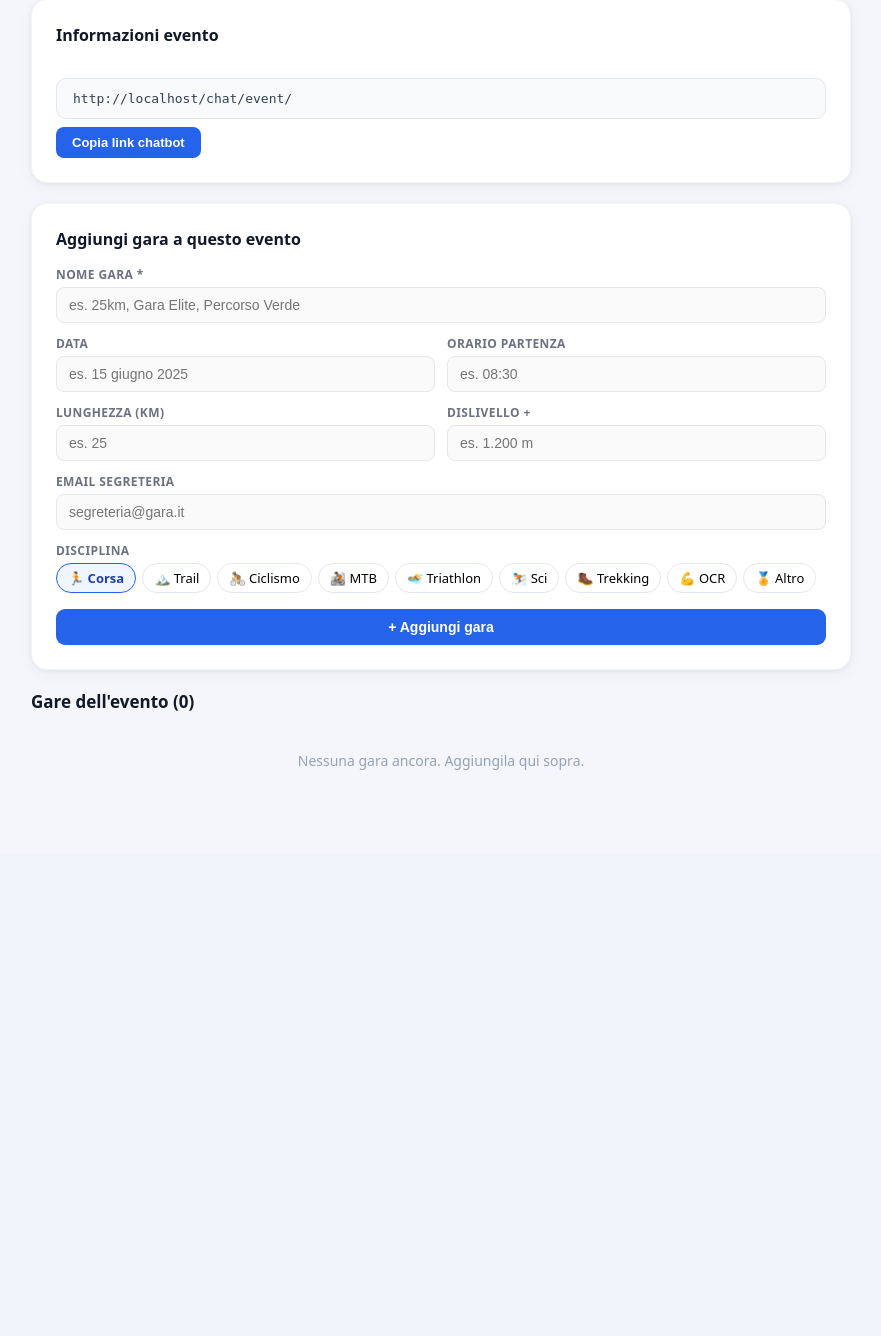
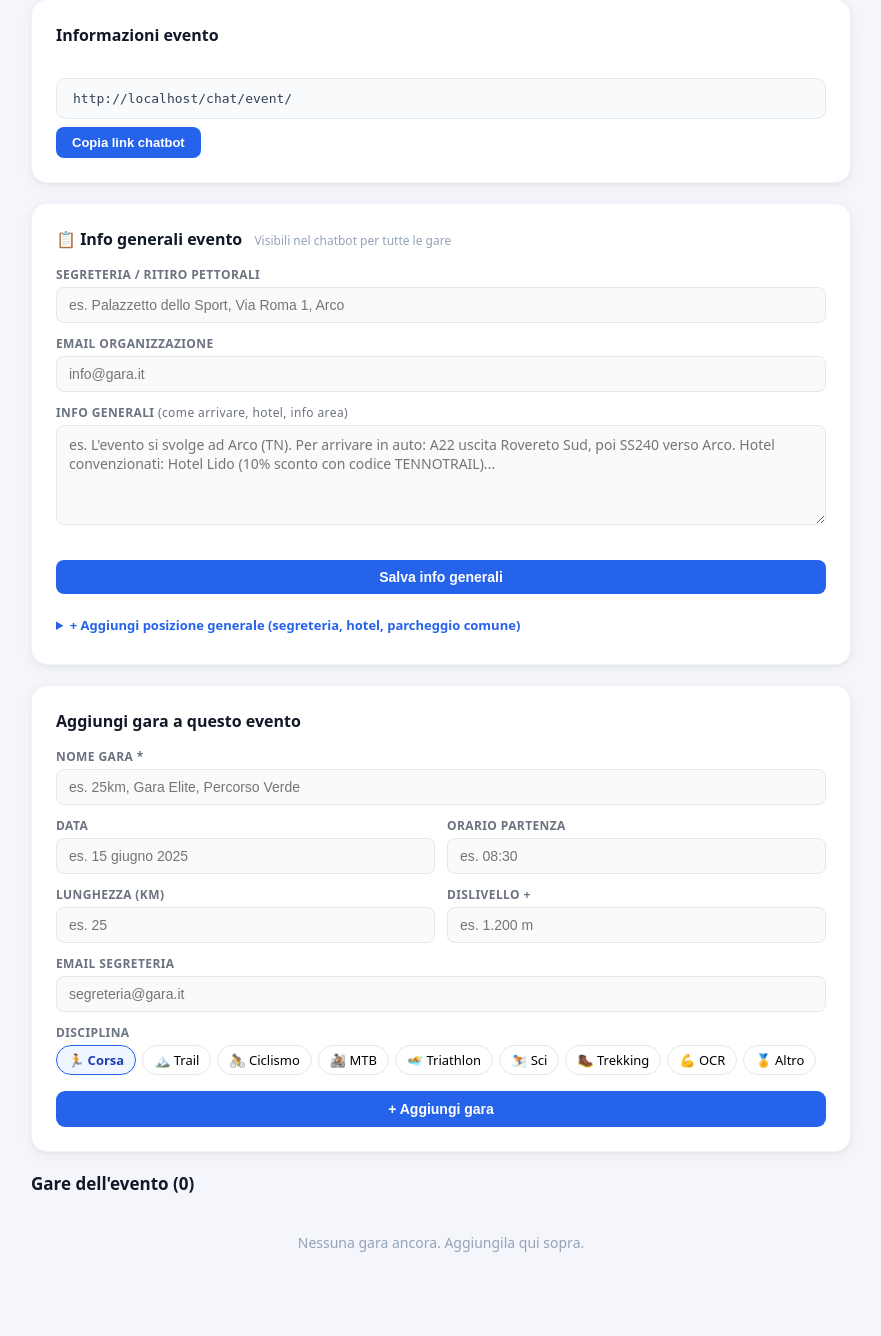
Before and after one commit to giacomonalesso93-maker/racebot-backend, a FastAPI app: template templates/event_detail.html in a window 1280 px wide. Shown: the part 101-1437 px from the top of the page, without its empty margins (199-1080 px from the left). Before the commit the page ends 871 px from the top, so only its background shows below. Run offline with FastAPI, Linux system fonts and the light colour scheme; the template is opened without the code that fills it, so the values that code supplies are empty.

Commit message:
Info generali evento: segreteria, posizioni condivise, contesto chatbot

```diff
--- a/main.py
+++ b/main.py
@@ -265,7 +265,54 @@ def edit_event(
         "location": location or None,
         "sport_type": sport_type or None,
     }).eq("id", event_id).execute()
-    return RedirectResponse(url="/dashboard?ok=Evento+aggiornato", status_code=303)
+    return RedirectResponse(url=f"/dashboard/events/{event_id}?ok=Evento+aggiornato", status_code=303)
+
+
+@app.post("/api/events/{event_id}/general-info")
+async def save_event_general_info(
+    event_id: str,
+    general_info: str = Form(""),
+    secretary_location: str = Form(""),
+    secretary_email: str = Form(""),
+    session: str = Cookie(default=None)
+):
+    organizer = get_current_organizer(session) if session else None
+    if not organizer:
+        raise HTTPException(status_code=401, detail="Non autenticato")
+    supabase.table("events").update({
+        "general_info": general_info or None,
+        "secretary_location": secretary_location or None,
+        "secretary_email": secretary_email or None,
+    }).eq("id", event_id).execute()
+    return RedirectResponse(url=f"/dashboard/events/{event_id}?ok=Info+generali+salvate", status_code=303)
+
+
+@app.post("/api/events/{event_id}/locations")
+async def add_event_location(
+    event_id: str,
+    name: str = Form(...),
+    type: str = Form("altro"),
+    notes: str = Form(""),
+    google_maps_url: str = Form(""),
+    lat: str = Form(""),
+    lng: str = Form(""),
+    session: str = Cookie(default=None)
+):
+    organizer = get_current_organizer(session) if session else None
+    if not organizer:
+        raise HTTPException(status_code=401, detail="Non autenticato")
+    supabase.table("locations").insert({
+        "id": str(uuid.uuid4()),
+        "event_id": event_id,
+        "race_id": None,
+        "name": name,
+        "type": type,
+        "notes": notes or None,
+        "google_maps_url": google_maps_url or None,
+        "lat": float(lat) if lat else None,
+        "lng": float(lng) if lng else None,
+    }).execute()
+    return RedirectResponse(url=f"/dashboard/events/{event_id}?ok=Posizione+aggiunta", status_code=303)
 
 
 @app.post("/api/races/{race_id}/delete")
@@ -452,19 +499,48 @@ async def ask_question(
         chunks = []
 
     locs = get_locations(race_id)
-    location_context = ""
-    if locs:
-        lines = ["Posizioni e punti logistici della gara (IMPORTANTE: quando menzioni una posizione che ha un link mappa, includi SEMPRE il link esatto nella risposta):"]
-        for loc in locs:
+
+    # Recupera anche posizioni a livello evento (segreteria, hotel, info generali)
+    event_id = race.get("event_id")
+    event_locs = []
+    event_general_info = ""
+    if event_id:
+        event_data = supabase.table("events").select("general_info,secretary_location,secretary_email,name").eq("id", event_id).execute().data
+        if event_data:
+            ev = event_data[0]
+            if ev.get("general_info"):
+                event_general_info = f"Informazioni generali dell'evento {ev['name']}:\n{ev['general_info']}"
+            if ev.get("secretary_location"):
+                event_general_info += f"\nSegreteria/Ritiro pettorali: {ev['secretary_location']}"
+            if ev.get("secretary_email"):
+                event_general_info += f"\nEmail organizzazione: {ev['secretary_email']}"
+        event_locs_result = supabase.table("locations").select("*").eq("event_id", event_id).execute()
+        event_locs = event_locs_result.data or []
+
+    def build_location_context(locations, label):
+        if not locations:
+            return ""
+        lines = [f"{label}:"]
+        for loc in locations:
             line = f"- {loc['name']} ({loc['type']})"
             if loc.get("notes"):
                 line += f": {loc['notes']}"
             if loc.get("provisions"):
                 line += f" — Dotazione: {loc['provisions']}"
-            if loc.get("google_maps_url"):
-                line += f"\n  → LINK MAPPA DA INCLUDERE NELLA RISPOSTA: {loc['google_maps_url']}"
+            url = loc.get("google_maps_url")
+            if not url and loc.get("lat") and loc.get("lng"):
+                url = f"https://www.google.com/maps?q={loc['lat']},{loc['lng']}"
+            if url:
+                line += f"\n  → LINK MAPPA: {url}"
             lines.append(line)
-        location_context = "\n".join(lines)
+        return "\n".join(lines)
+
+    location_context = build_location_context(locs, "Posizioni specifiche della gara")
+    if event_locs:
+        event_loc_context = build_location_context(event_locs, "Posizioni generali dell'evento (segreteria, hotel, parcheggi comuni)")
+        location_context = event_loc_context + ("\n\n" + location_context if location_context else "")
+    if event_general_info:
+        location_context = event_general_info + ("\n\n" + location_context if location_context else "")
 
     qa_context = get_qa_context(race_id)
     race_info = {
@@ -493,9 +569,8 @@ async def ask_question(
     ]
 
     # Prepara dizionario posizioni con link per iniezione automatica
-    # Usa google_maps_url se disponibile, altrimenti genera da coordinate
     locs_with_links = {}
-    for loc in locs:
+    for loc in (locs + event_locs):
         url = loc.get("google_maps_url")
         if not url and loc.get("lat") and loc.get("lng"):
             url = f"https://www.google.com/maps?q={loc['lat']},{loc['lng']}"
@@ -1035,10 +1110,12 @@ def page_event_detail(request: Request, event_id: str, session: str = Cookie(def
         raise HTTPException(status_code=404)
     event = result.data[0]
     races = supabase.table("races").select("*").eq("event_id", event_id).execute().data or []
+    event_locations = supabase.table("locations").select("*").eq("event_id", event_id).execute().data or []
     return templates.TemplateResponse(request=request, name="event_detail.html", context={
         "organizer": organizer,
         "event": event,
-        "races": races
+        "races": races,
+        "event_locations": event_locations
     })
 
 
--- a/templates/event_detail.html
+++ b/templates/event_detail.html
@@ -148,6 +148,73 @@
       </div>
       <div class="link-box" id="event-link">{{ request.base_url }}chat/event/{{ event.id }}</div>
       <button class="copy-btn" onclick="copyLink()">Copia link chatbot</button>
+    </div>
+
+    <!-- INFO GENERALI EVENTO -->
+    <div class="card">
+      <h2>📋 Info generali evento <span style="font-size:12px;font-weight:400;color:#94a3b8;margin-left:8px;">Visibili nel chatbot per tutte le gare</span></h2>
+      <form method="POST" action="/api/events/{{ event.id }}/general-info">
+        <div style="margin-bottom:12px;">
+          <label style="display:block;font-size:12px;font-weight:600;color:#6b7280;text-transform:uppercase;letter-spacing:0.4px;margin-bottom:4px;">Segreteria / Ritiro pettorali</label>
+          <input type="text" name="secretary_location" value="{{ event.secretary_location or '' }}" placeholder="es. Palazzetto dello Sport, Via Roma 1, Arco" style="width:100%;padding:9px 12px;border:1.5px solid #e5e7eb;border-radius:8px;font-size:14px;outline:none;background:#fafafa;">
+        </div>
+        <div style="margin-bottom:12px;">
+          <label style="display:block;font-size:12px;font-weight:600;color:#6b7280;text-transform:uppercase;letter-spacing:0.4px;margin-bottom:4px;">Email organizzazione</label>
+          <input type="email" name="secretary_email" value="{{ event.secretary_email or '' }}" placeholder="info@gara.it" style="width:100%;padding:9px 12px;border:1.5px solid #e5e7eb;border-radius:8px;font-size:14px;outline:none;background:#fafafa;">
+        </div>
+        <div style="margin-bottom:14px;">
+          <label style="display:block;font-size:12px;font-weight:600;color:#6b7280;text-transform:uppercase;letter-spacing:0.4px;margin-bottom:4px;">Info generali <span style="text-transform:none;font-weight:400;">(come arrivare, hotel, info area)</span></label>
+          <textarea name="general_info" placeholder="es. L'evento si svolge ad Arco (TN). Per arrivare in auto: A22 uscita Rovereto Sud, poi SS240 verso Arco. Hotel convenzionati: Hotel Lido (10% sconto con codice TENNOTRAIL)..." style="width:100%;padding:9px 12px;border:1.5px solid #e5e7eb;border-radius:8px;font-size:14px;outline:none;background:#fafafa;resize:vertical;min-height:100px;font-family:inherit;">{{ event.general_info or '' }}</textarea>
+        </div>
+        <button type="submit" style="padding:9px 20px;background:#2563eb;color:white;border:none;border-radius:8px;font-size:14px;font-weight:600;cursor:pointer;">Salva info generali</button>
+      </form>
+
+      {% if event_locations %}
+      <div style="margin-top:20px;padding-top:16px;border-top:1px solid #f1f5f9;">
+        <p style="font-size:13px;font-weight:600;color:#374151;margin-bottom:10px;">📍 Posizioni generali evento ({{ event_locations|length }})</p>
+        <div style="display:flex;flex-direction:column;gap:6px;">
+          {% for loc in event_locations %}
+          <div style="background:#f8fafc;border-radius:8px;padding:8px 12px;border:1px solid #f1f5f9;display:flex;align-items:center;justify-content:space-between;gap:8px;">
+            <span style="font-size:13px;color:#374151;">{{ loc.name }} <span style="color:#94a3b8;">({{ loc.type }})</span>{% if loc.notes %} — {{ loc.notes }}{% endif %}</span>
+          </div>
+          {% endfor %}
+        </div>
+      </div>
+      {% endif %}
+
+      <details style="margin-top:16px;">
+        <summary style="font-size:13px;font-weight:600;color:#2563eb;cursor:pointer;padding:6px 0;">+ Aggiungi posizione generale (segreteria, hotel, parcheggio comune)</summary>
+        <form method="POST" action="/api/events/{{ event.id }}/locations" style="margin-top:12px;">
+          <div style="display:grid;grid-template-columns:1fr 1fr;gap:10px;margin-bottom:10px;">
+            <div>
+              <label style="display:block;font-size:12px;font-weight:600;color:#6b7280;margin-bottom:3px;">Nome *</label>
+              <input type="text" name="name" placeholder="es. Segreteria gara" required style="width:100%;padding:8px 10px;border:1.5px solid #e5e7eb;border-radius:7px;font-size:13px;outline:none;">
+            </div>
+            <div>
+              <label style="display:block;font-size:12px;font-weight:600;color:#6b7280;margin-bottom:3px;">Tipo</label>
+              <select name="type" style="width:100%;padding:8px 10px;border:1.5px solid #e5e7eb;border-radius:7px;font-size:13px;outline:none;background:white;">
+                <option value="altro">Altro</option>
+                <option value="parcheggio">Parcheggio</option>
+                <option value="partenza">Partenza</option>
+                <option value="arrivo">Arrivo</option>
+                <option value="ristoro">Ristoro</option>
+                <option value="punto_medico">Punto medico</option>
+              </select>
+            </div>
+          </div>
+          <div style="display:grid;grid-template-columns:1fr 1fr;gap:10px;margin-bottom:10px;">
+            <div>
+              <label style="display:block;font-size:12px;font-weight:600;color:#6b7280;margin-bottom:3px;">Note</label>
+              <input type="text" name="notes" placeholder="es. Aperto dalle 7:00" style="width:100%;padding:8px 10px;border:1.5px solid #e5e7eb;border-radius:7px;font-size:13px;outline:none;">
+            </div>
+            <div>
+              <label style="display:block;font-size:12px;font-weight:600;color:#6b7280;margin-bottom:3px;">Link Google Maps</label>
+              <input type="url" name="google_maps_url" placeholder="https://maps.google.com/..." style="width:100%;padding:8px 10px;border:1.5px solid #e5e7eb;border-radius:7px;font-size:13px;outline:none;">
+            </div>
+          </div>
+          <button type="submit" style="padding:7px 16px;background:#f1f5f9;color:#475569;border:1px solid #e2e8f0;border-radius:7px;font-size:13px;font-weight:600;cursor:pointer;">+ Aggiungi posizione</button>
+        </form>
+      </details>
     </div>
 
     <div class="card">
```
